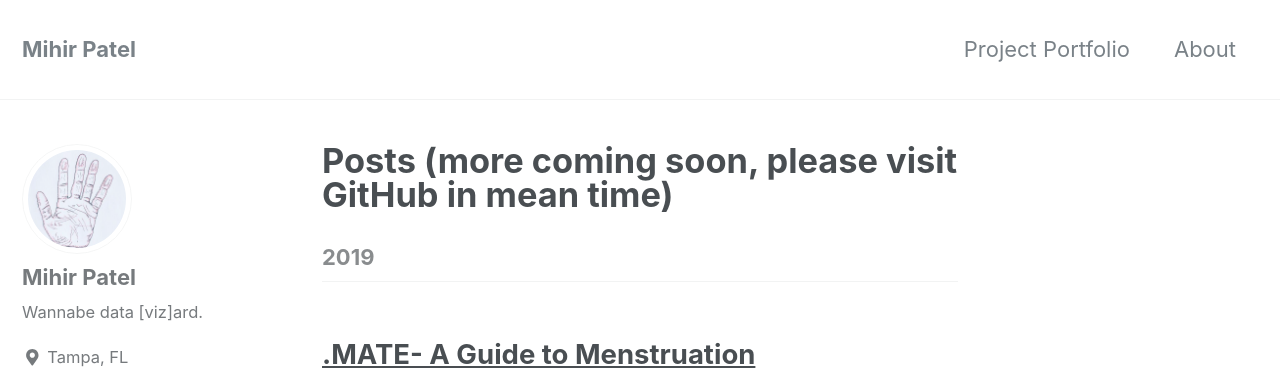
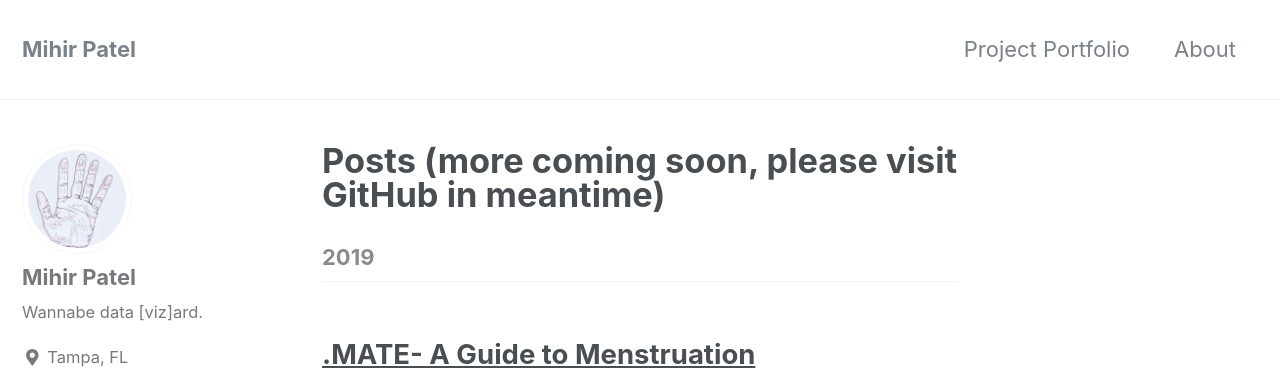
Before and after one commit to mihirp161/mihirp161.github.io, a Jekyll site: the page built from _pages/projectportfolio.md, in a window 1280 px wide and 900 px high. Shown: the top 370 px of the window. Built offline with Jekyll 4.4.1, drawn with Linux system fonts in a browser that asks for light colours; nearby versions of some CDN libraries.

Commit message:
Update projectportfolio.md

```diff
--- a/_pages/projectportfolio.md
+++ b/_pages/projectportfolio.md
@@ -1,7 +1,7 @@
 ---
 layout: posts
 permalink: /projectportfolio/
-title: "Posts (more coming soon, please visit GitHub in mean time)"
+title: "Posts (more coming soon, please visit GitHub in meantime)"
 author_profile: true
 header:
 ---
```
